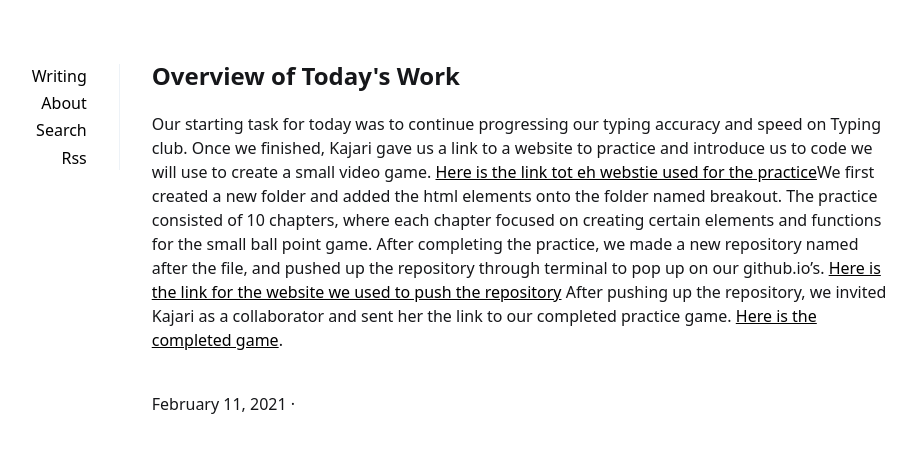
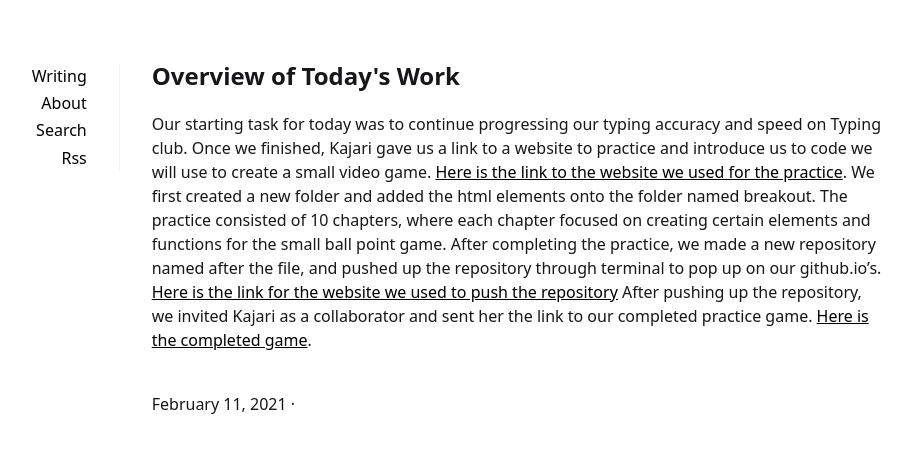
Before and after one commit to Osvaldo178/Osvaldo178.github.io, a Jekyll site: the page built from _posts/2021-2-11-Overview-of-Today's-Work.md, in a window 1280 px wide. Shown: the top 453 px of the page, without its empty margins (201-1117 px from the left). Built offline with Jekyll 4.4.1, drawn with Linux system fonts in a browser that asks for light colours.

Commit message:
resolved comments

```diff
--- a/_posts/2021-2-11-Overview-of-Today's-Work.md
+++ b/_posts/2021-2-11-Overview-of-Today's-Work.md
@@ -5,4 +5,5 @@ description:
 summary:
 tags:
 ---
-Our starting task for today was to continue progressing our typing accuracy and speed on Typing club. Once we finished, Kajari gave us a link to a website to practice and introduce us to code we will use to create a small video game. [Here is the link tot eh webstie used for the practice](https://developer.mozilla.org/en-US/docs/Games/Tutorials/2D_Breakout_game_pure_JavaScript)We first created a new folder and added the html elements onto the folder named breakout. The practice consisted of 10 chapters, where each chapter focused on creating certain elements and functions for the small ball point game. After completing the practice, we made a new repository named after the file, and pushed up the repository through terminal to pop up on our github.io's. [Here is the link for the website we used to push the repository](https://docs.github.com/en/github/importing-your-projects-to-github/adding-an-existing-project-to-github-using-the-command-line) After pushing up the repository, we invited Kajari as a collaborator and sent her the link to our completed practice game. [Here is the completed game](https://osvaldo178.github.io/breakout/).
+Our starting task for today was to continue progressing our typing accuracy and speed on Typing club. Once we finished, Kajari gave us a link to a website to practice and introduce us to code we will use to create a small video game. [Here is the link to the website we used for the practice](https://developer.mozilla.org/en-US/docs/Games/Tutorials/2D_Breakout_game_pure_JavaScript). We first created a new folder and added the html elements onto the folder named breakout. The practice consisted of 10 chapters, where each chapter focused on creating certain elements and functions for the small ball point game.
+After completing the practice, we made a new repository named after the file, and pushed up the repository through terminal to pop up on our github.io's. [Here is the link for the website we used to push the repository](https://docs.github.com/en/github/importing-your-projects-to-github/adding-an-existing-project-to-github-using-the-command-line) After pushing up the repository, we invited Kajari as a collaborator and sent her the link to our completed practice game. [Here is the completed game](https://osvaldo178.github.io/breakout/).
```
